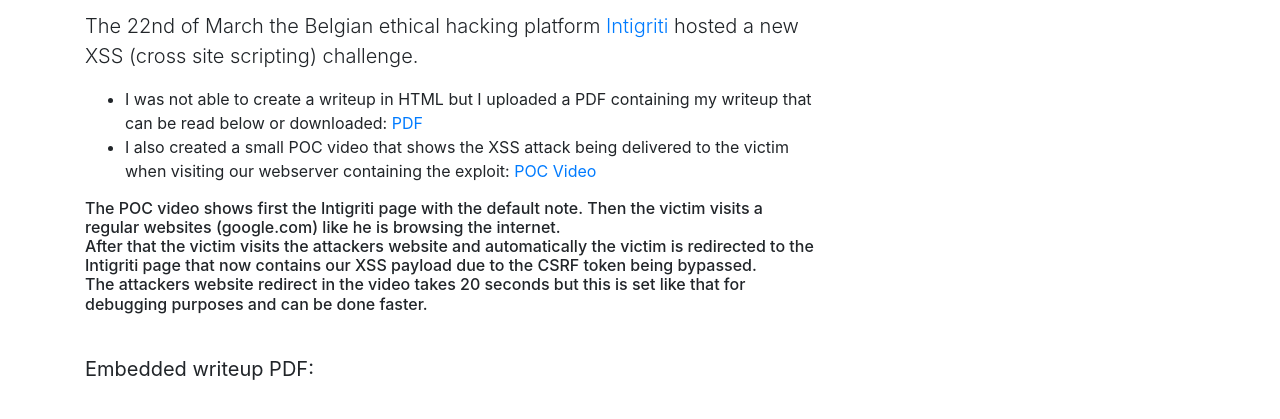
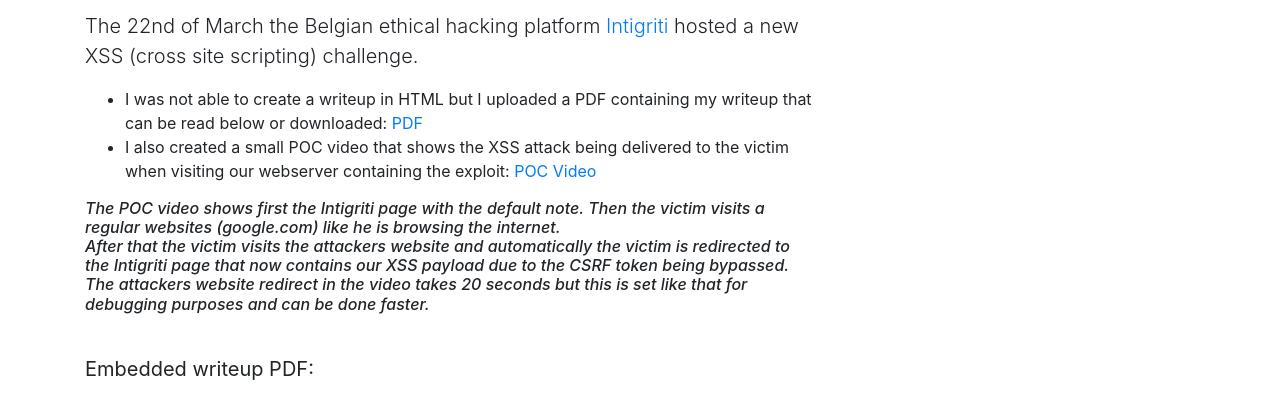
Before and after one commit to jorenverheyen/jorenverheyen.github.io, a plain HTML site: page intigriti-march-2021.html in a window 1280 px wide. Shown: the part 435-854 px from the top of the page. Drawn offline with nearby package versions, Linux system fonts and the light colour scheme.

Commit message:
Update intigriti-march-2021.html

```diff
--- a/intigriti-march-2021.html
+++ b/intigriti-march-2021.html
@@ -79,11 +79,11 @@
         </p>
 
         <blockquote class="blockquote">
-          <p class="md-0"><h6>
+          <p class="md-0"><h6><i>
           The POC video shows first the Intigriti page with the default note. Then the victim visits a regular websites (google.com) like he is browsing the internet. </br>
           After that the victim visits the attackers website and automatically the victim is redirected to the Intigriti page that now contains our XSS payload due to the CSRF token being bypassed. </br>
           The attackers website redirect in the video takes 20 seconds but this is set like that for debugging purposes and can be done faster.
-         </h6> </p>
+          </i></h6> </p>
         </blockquote>
 
       </br>
```
